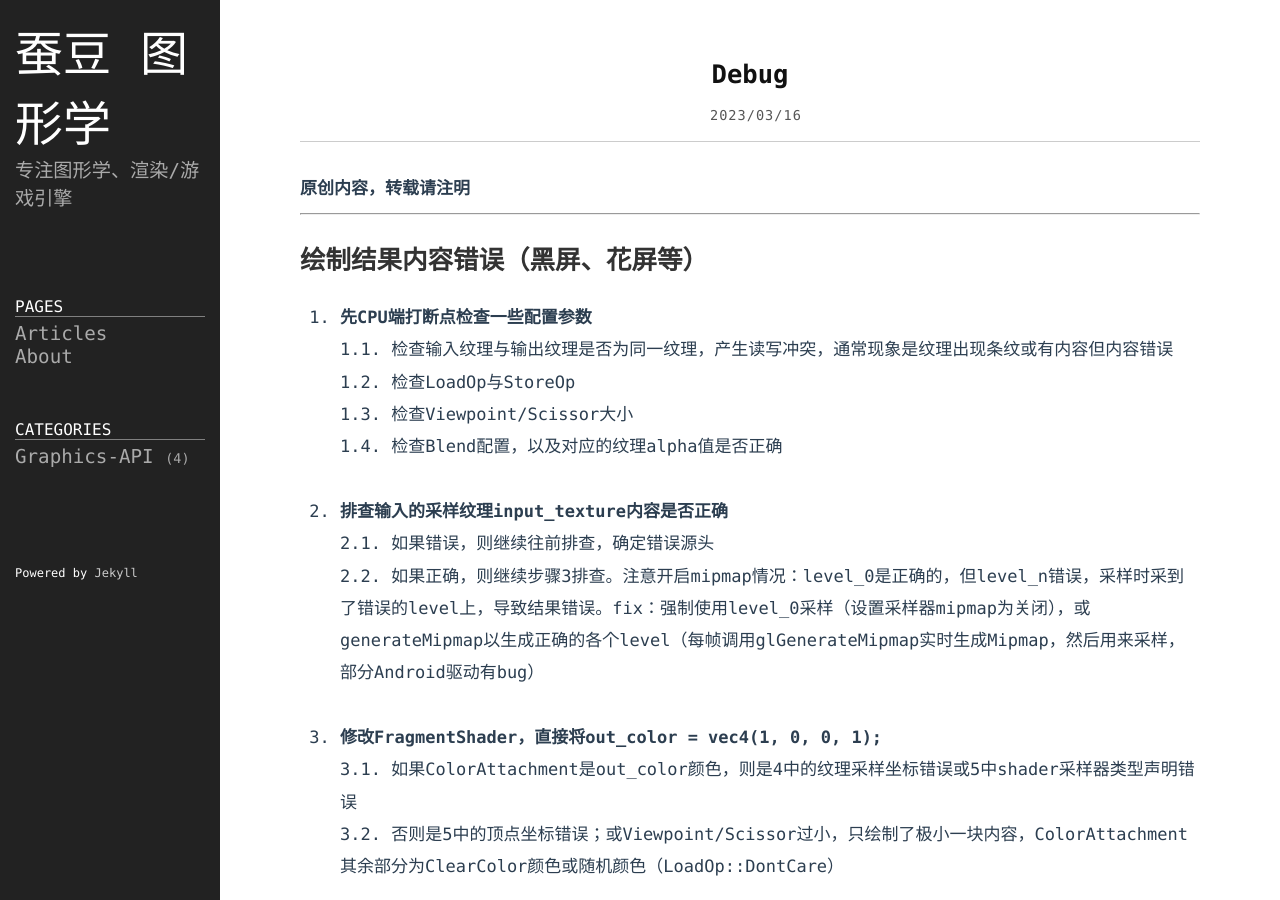
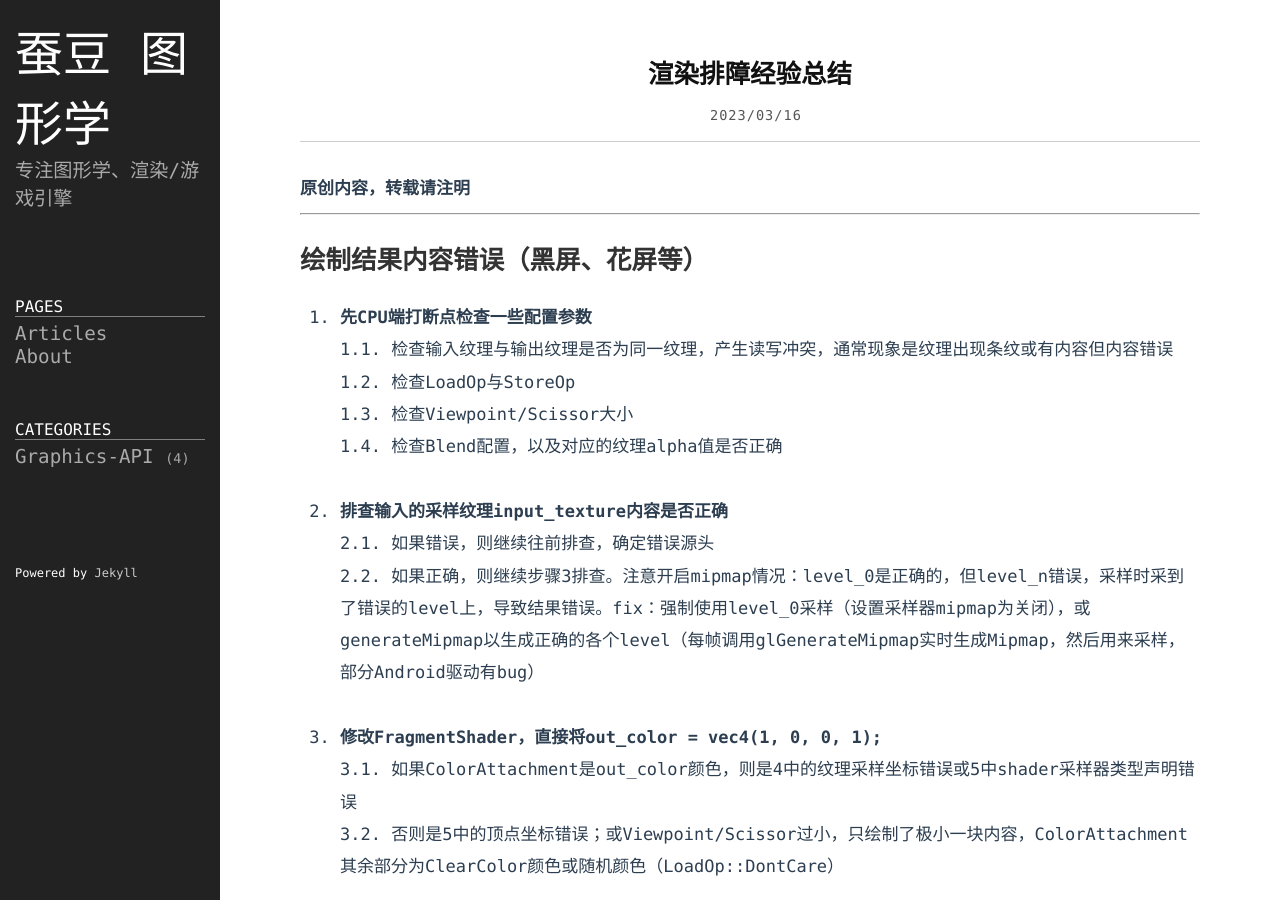
Before and after one commit to skyvoid123/skyvoid.github.io, a Jekyll site: the page built from _posts/2023-03-16-debug.md, in a window 1280 px wide and 900 px high. Built offline with Jekyll 4.4.1, drawn with Linux system fonts in a browser that asks for light colours.

Commit message:
重命名“Debug”文章为“渲染排障经验总结”

```diff
--- a/_posts/2023-03-16-debug.md
+++ b/_posts/2023-03-16-debug.md
@@ -1,6 +1,6 @@
 ---
 layout: post
-title: Debug
+title: 渲染排障经验总结
 category: Graphics-API
 ---
 
```
